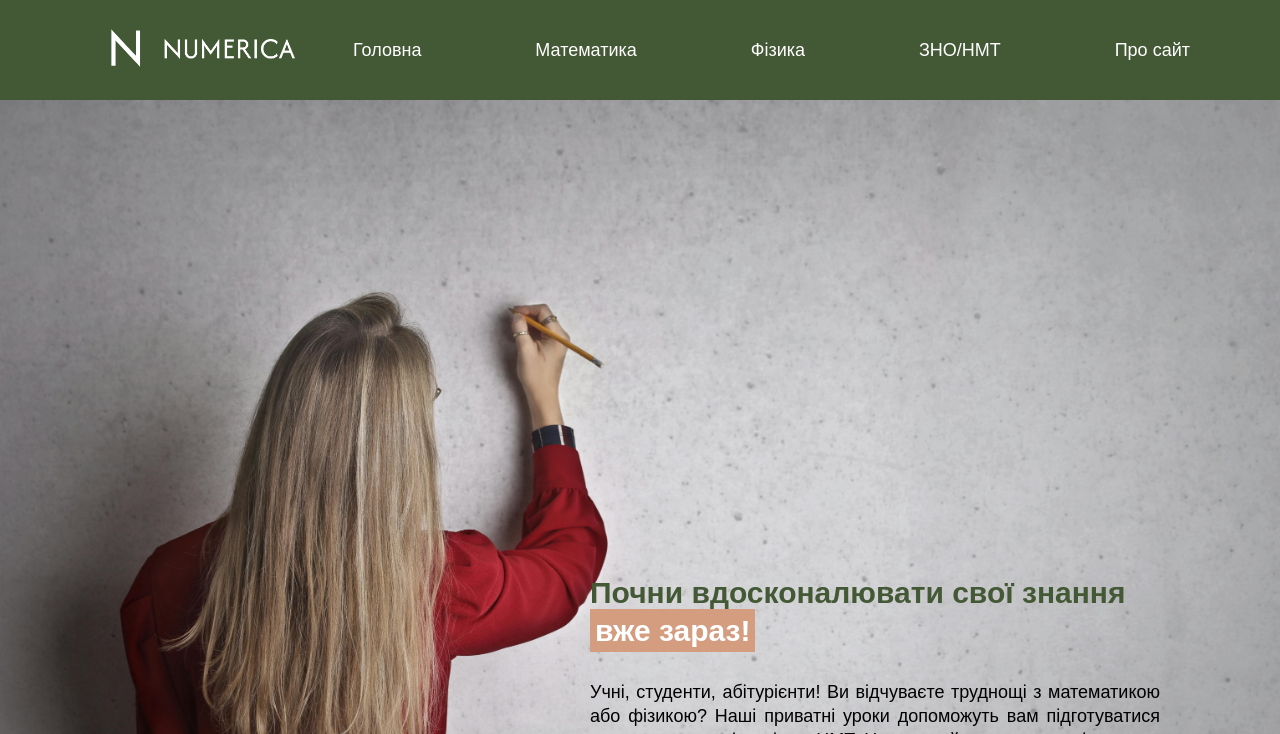
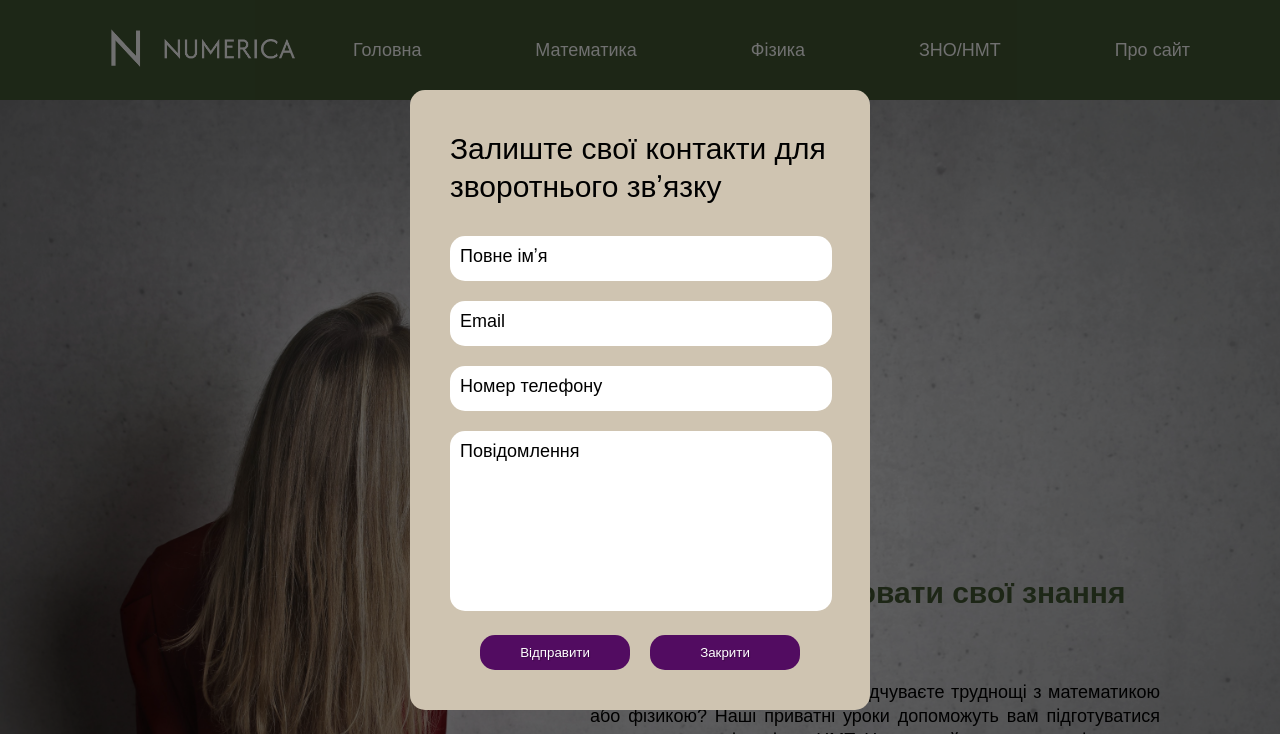
Before and after one commit to alex-94-k/Numerica, a website: page src/index.html in a window 1280 px wide. Both pictures are taken after a click on the link "Залишити запит". Shown: the top 734 px of the page. Drawn offline with Linux system fonts and the light colour scheme; a web font is replaced by a local one.

Commit message:
Modal window is done

```diff
--- a/src/index.html
+++ b/src/index.html
@@ -174,6 +174,36 @@
         </div>
     </footer>
 
+    <!-- Modal -->
+
+    <div class="overlay">
+       <div class="modal">
+            <div class="modal__subtitle fz30">Залиште свої контакти для зворотнього звʼязку</div>
+            <form action="#" class="modal__form">
+                <div class="modal__input">
+                    <input type="text" id="name" name="name">
+                    <label for="name" class="fz18">Повне імʼя</label>
+                </div>
+                <div class="modal__input">
+                    <input type="email" id="email" name="email">
+                    <label for="email" class="fz18">Email</label>
+                </div>
+                <div class="modal__input">
+                    <input type="tel" id="tel" name="tel">
+                    <label for="tel" class="fz18">Номер телефону</label>
+                </div>
+                <div class="modal__input">
+                    <textarea name="message" id="message" rows="10" cols="50"></textarea>
+                    <label for="message" class="fz18">Повідомлення</label>
+                </div>
+                <div class="modal__btns">
+                    <button class="modal__btn btn" type="submit">Відправити</button>
+                    <button class="modal__btn btn close" type="submit">Закрити</button>
+                </div>
+            </form>
+       </div>
+    </div>
+
     <script src="js/main.js"></script>
 </body>
 </html>
--- a/src/js/main.js
+++ b/src/js/main.js
@@ -4,6 +4,23 @@ const menu = document.querySelector('.navbar__list'),
 burger = document.querySelector('.navbar__burger');
 
 burger.addEventListener('click', function(){
-burger.classList.toggle('navbar__burger-active');
-menu.classList.toggle('navbar__list-active');
+    burger.classList.toggle('navbar__burger-active');
+    menu.classList.toggle('navbar__list-active');
 });
+
+/* Modal */
+
+const btn = document.querySelector('.showcase__btn');
+const overlay = document.querySelector('.overlay');
+const modal = document.querySelector('.modal');
+const closeBtn = document.querySelector('.close')
+
+btn.addEventListener('click', function(){
+    overlay.classList.add('overlay__active');
+    modal.classList.add('modal__active');
+});
+
+closeBtn.addEventListener('click', function(){
+    overlay.classList.remove('overlay__active');
+    modal.classList.remove('modal__active');
+});
--- a/src/sass/base/_variables.scss
+++ b/src/sass/base/_variables.scss
@@ -1,3 +1,3 @@
 $main-color: #435834;
 $second-color: #cfc4b1;
-$button-color: #d59d80;
+$button-color: #520c61;
--- /dev/null
+++ b/src/sass/blocks/_modal.scss
@@ -0,0 +1,70 @@
+.overlay {
+    display: none;
+    position: fixed;
+    width: 100%;
+    height: 100%;
+    top: 0;
+    background-color: rgba(0, 0, 0, 0.56);
+    &__active {
+        display: block;
+    }
+}
+
+.modal {
+    display: none;
+    position: absolute;
+    top: 50%;
+    left: 50%;
+    transform: translate(-50%, -50%);
+    width: 380px;
+    min-height: 400px;
+    background-color: $second-color;
+    padding: 40px;
+    border-radius: 15px;
+    &__form {
+        margin-top: 30px;
+        display: flex;
+        flex-direction: column;
+        justify-content: space-around;
+        gap: 20px;
+    }
+    &__input {
+        position: relative;
+        input, textarea {
+            width: 92.5%;
+            padding: 15px;
+            outline: none;
+            border-radius: 15px;
+            &:focus {
+                border: 1px solid $button-color;
+                box-shadow: 1px 1px 15px 5px $button-color, -1px -1px 15px 5px $button-color;
+                background-color: $second-color;
+            }
+            &:focus + label {
+                top: -12.5px;
+                background-color: transparent;
+            }
+        }
+        textarea {
+            resize: none;
+        }
+        label {
+            position: absolute;
+            top: 7.5px;
+            left: 10px;
+            background-color: transparent;
+            transition: all .3s ease;
+        }
+    }
+    &__btns {
+        margin: 0 auto;
+        display: flex;
+        gap: 20px;
+    }
+    &__btn {
+        width: 150px;
+    }
+    &__active {
+        display: block;
+    }
+}
--- a/src/sass/style.scss
+++ b/src/sass/style.scss
@@ -55,10 +55,12 @@ img {
     display: flex;
     justify-content: center;
     align-items: center;
-    box-shadow: 5px 5px 15px 5px #333;
+    text-shadow: 1px 1px 1px #00000040;
+    box-shadow: 8px 8px 20px 0px #45090059;
     transition: all 0.5s;
     &:hover {
         box-shadow: none;
+        opacity: 80%;
     }
 }
 
@@ -68,4 +70,5 @@ img {
 @import 'blocks/math';
 @import 'blocks/physics';
 @import 'blocks/footer';
+@import 'blocks/modal';
 @import 'blocks/media';
```
Also changed, not shown: dist/css/style.min.css, dist/index.html, dist/js/main.js, src/css/style.min.css.
